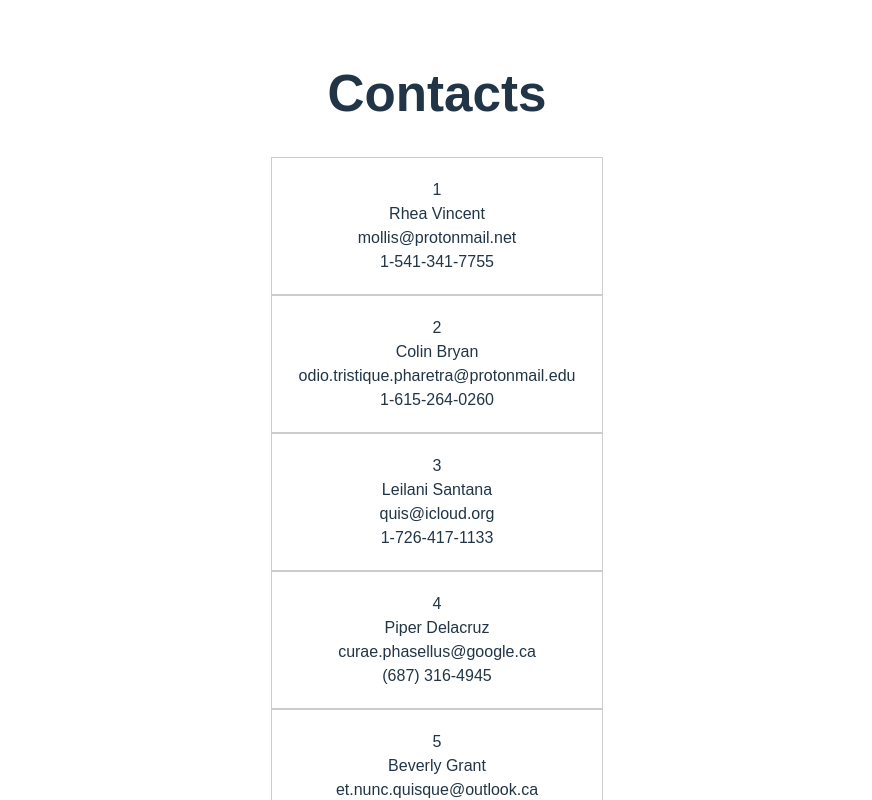
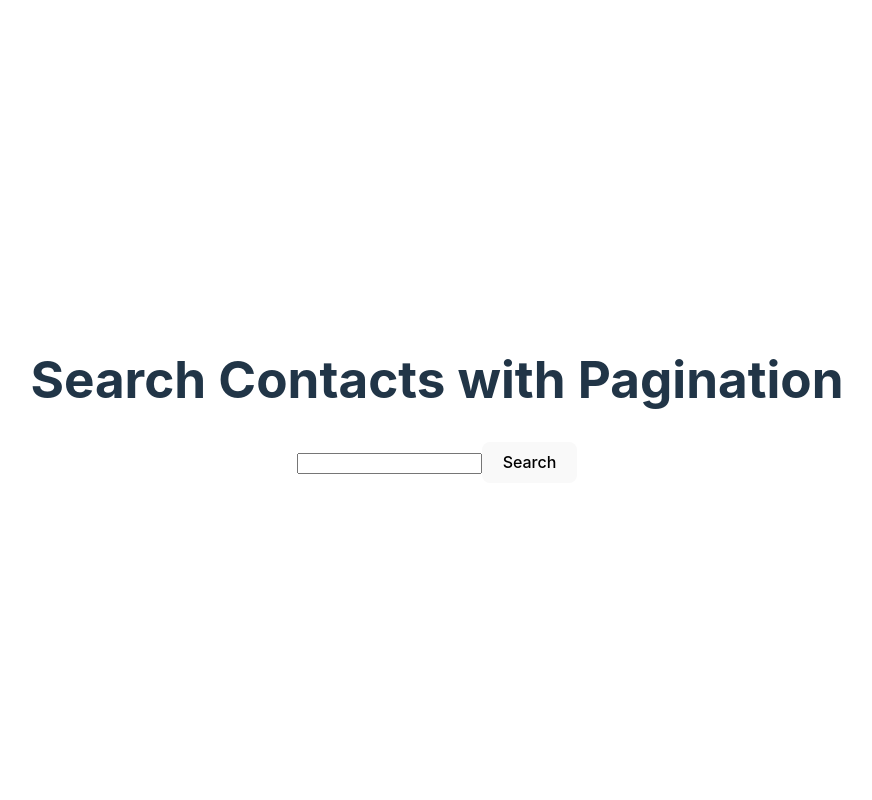
Before and after one commit to jitendrasuthar1998/react-interview-questions, a React (Vite) app: page / in a window 1280 px wide. Shown: the top 800 px of the page, without its empty margins (203-1075 px from the left). Built offline with nearby package versions, Linux system fonts and the light colour scheme.

Commit message:
added AutoComplete Search component with debouncing

```diff
--- a/src/App.jsx
+++ b/src/App.jsx
@@ -11,6 +11,7 @@ import StartRating from "./components/StarRating"
 import Demo from "./typescript/Demo"
 import InfiniteScroll from "./components/InfiniteScroll"
 import WindowScroll from "./components/InfiniteScroll/WindowScroll"
+import Autocomplete from "./components/AutoComplete"
 
 
 function App() {
@@ -25,7 +26,8 @@ function App() {
       <CountDownTimer/>
       <Pagination/> */}
       {/* <StartRating/> */}
-      <InfiniteScroll/>
+      {/* <InfiniteScroll/> */}
+      <Autocomplete/>
       {/* <WindowScroll/> */}
       {/* <Demo/> */}
     </div>
--- /dev/null
+++ b/src/components/AutoComplete/index.tsx
@@ -0,0 +1,56 @@
+import React, { useEffect, useState } from "react";
+import { contacts } from "../InfiniteScroll/contactsData";
+import { Contact } from "../InfiniteScroll/contacts.types";
+
+const AutoComplete = () => {
+  const [searchText, setSearchText] = useState("");
+
+  const [searchResult, setSearchResult] = useState<Contact[]>([]);
+
+  const handleOnChange = (event) => {
+    setSearchText(event.target.value);
+  };
+
+  useEffect(()=> {
+    if(searchText){
+        const debouncing = setTimeout(()=> {
+            handleSearchResult();
+        }, 500)
+
+        return () => {
+            console.log("clearing timeout");
+            clearTimeout(debouncing);
+        }
+    }
+  },[searchText])
+
+  const handleSearchResult = () => {
+    console.log("handleSearch called");
+    let result = contacts.filter((contact) =>
+        //   contact.name.startsWith(event.target.value)
+        contact.name.toLowerCase().includes(searchText.toLowerCase())
+      );
+      setSearchResult(result);
+  };
+
+  useEffect(() => {
+    if (!searchText) {
+      setSearchResult([]);
+    }
+  }, [searchText]);
+
+  return (
+    <div>
+      <h1>Search Contacts with Pagination</h1>
+
+      <input type="text" value={searchText} onChange={handleOnChange} />
+      <button onClick={handleSearchResult}>Search</button>
+
+      {searchResult?.map((result) => (
+        <div key={result.email}>{result.name}</div>
+      ))}
+    </div>
+  );
+};
+
+export default AutoComplete;
--- a/src/components/InfiniteScroll/index.tsx
+++ b/src/components/InfiniteScroll/index.tsx
@@ -6,26 +6,11 @@ import { Contact } from "./contacts.types";
 export default function InfiniteScroll() {
   const [allContacts, _] = useState(contacts);
   const [data, setData] = useState<Contact[]>(allContacts.slice(0, 5));
-  const [pageNumber, setPageNumber] = useState(1);
+
   // console.log("data length", data.length);
   const pageNumberRef = useRef(1);
   const observer = useRef<IntersectionObserver | null>(null);
-  // console.log("all contacts length", allContacts.length);
-  // Function to load more contacts
-  // const loadMoreContacts = (page: number, pageSize = 10) => {
-  //   const start = (page - 1) * pageSize; // Corrected start index
-  //   console.log("start", start);
-  //   // console.log("pageSize", pageSize);
-  //   const end = start + pageSize;
-  //   console.log("end", start + pageSize);
-  //   const newContacts = allContacts.slice(start, end);
-  //   console.log("newContacts", newContacts);
-  //   // console.log("contacts length", newContacts.length);
-  //   // Only set more data if there are new contacts to add
-  //   if (newContacts.length > 0) {
-  //     setData((prevData) => [...prevData, ...newContacts]);
-  //   }
-  // };
+
 
   const loadMoreContacts = (page: number, pageSize = 5) => {
     const start = (page - 1) * pageSize;
@@ -38,25 +23,6 @@ export default function InfiniteScroll() {
   };
 
   // Callback for observing the last item
-  // const lastContactRef = useCallback(
-  //   (node: HTMLDivElement) => {
-  //     if (observer.current) observer.current.disconnect();
-
-  //     observer.current = new IntersectionObserver((entries) => {
-  //       // console.log("entries", entries);
-  //       // console.log("data.length", data.length);
-  //       // console.log("contacts.length", allContacts.length);
-  //       if (entries[0].isIntersecting && data.length <= allContacts.length) {
-  //         pageNumberRef.current = pageNumberRef.current + 1;
-  //         loadMoreContacts(pageNumberRef.current);
-  //         setPageNumber((prevPage)=> prevPage + 1);
-  //       }
-  //     });
-
-  //     if (node) observer.current.observe(node);
-  //   },
-  //   [data]
-  // );
 
   const lastContactRef = useCallback(
     (node: HTMLDivElement) => {
@@ -81,6 +47,7 @@ export default function InfiniteScroll() {
   return (
     <div className="App">
       <h1>Contacts</h1>
+      <div style={{maxHeight:500, overflow:"scroll"}}>
       {data.map((contact, index) => {
         if (data.length === index + 1) {
           return (
@@ -109,6 +76,7 @@ export default function InfiniteScroll() {
           );
         }
       })}
+      </div>
     </div>
   );
 }
```
Also changed, not shown: src/components/AutoComplete/useDebounce.js (added, +22 -0 lines).
